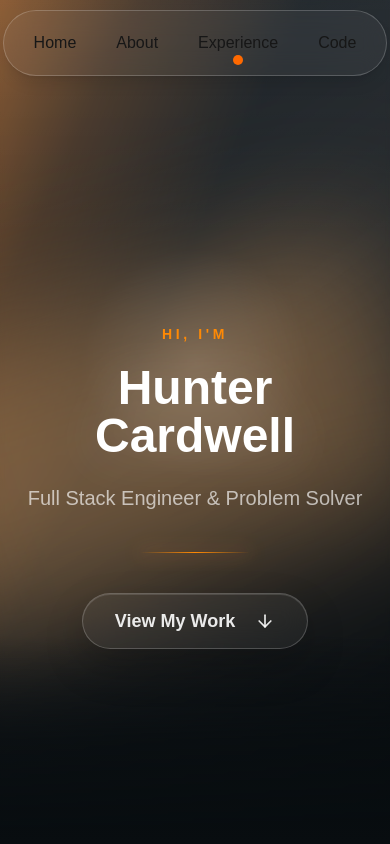
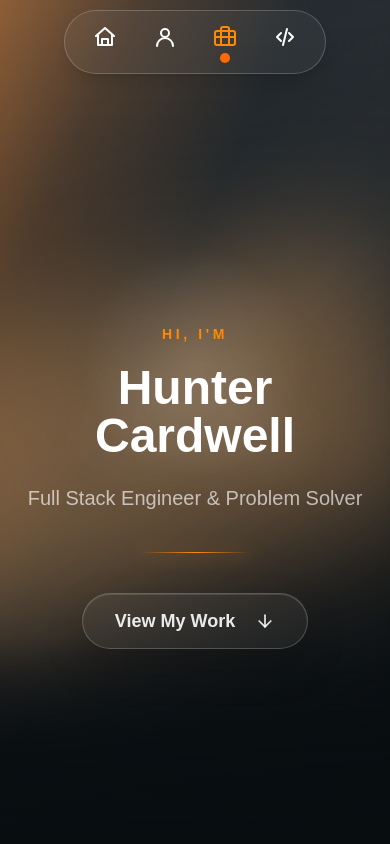
Before and after one commit to hcardwell0609/portfolio, a Next.js app: page / in a window 390 px wide. Shown: the top 844 px of the page. Built offline with nearby package versions, Linux system fonts and the light colour scheme.

Commit message:
feat: add mobile menu

```diff
--- a/src/components/layout/Navbar.tsx
+++ b/src/components/layout/Navbar.tsx
@@ -5,19 +5,82 @@ import { useEffect, useState } from "react";
 const navItems = [
     {
         name: "Home",
-        path: "#home"
+        path: "#home",
+        icon: (
+            <svg
+                aria-hidden="true"
+                className="h-6 w-6"
+                fill="none"
+                stroke="currentColor"
+                strokeLinecap="round"
+                strokeLinejoin="round"
+                strokeWidth="2"
+                viewBox="0 0 24 24"
+            >
+                <path d="m3 11 9-8 9 8" />
+                <path d="M5 10v10h14V10" />
+                <path d="M9 20v-6h6v6" />
+            </svg>
+        )
     },
     {
         name: "About",
-        path: "#about"
+        path: "#about",
+        icon: (
+            <svg
+                aria-hidden="true"
+                className="h-6 w-6"
+                fill="none"
+                stroke="currentColor"
+                strokeLinecap="round"
+                strokeLinejoin="round"
+                strokeWidth="2"
+                viewBox="0 0 24 24"
+            >
+                <circle cx="12" cy="8" r="4" />
+                <path d="M4 21a8 8 0 0 1 16 0" />
+            </svg>
+        )
     },
     {
         name: "Experience",
-        path: "#experience"
+        path: "#experience",
+        icon: (
+            <svg
+                aria-hidden="true"
+                className="h-6 w-6"
+                fill="none"
+                stroke="currentColor"
+                strokeLinecap="round"
+                strokeLinejoin="round"
+                strokeWidth="2"
+                viewBox="0 0 24 24"
+            >
+                <path d="M16 20V4a2 2 0 0 0-2-2h-4a2 2 0 0 0-2 2v16" />
+                <rect height="14" rx="2" width="20" x="2" y="6" />
+                <path d="M2 12h20" />
+            </svg>
+        )
     },
     {
         name: "Code",
-        path: "#code"
+        path: "#code",
+        icon: (
+            <svg
+                aria-hidden="true"
+                className="h-6 w-6"
+                fill="none"
+                stroke="currentColor"
+                strokeLinecap="round"
+                strokeLinejoin="round"
+                strokeWidth="2"
+                viewBox="0 0 24 24"
+            >
+                <path d="m8 8-4 4 4 4" />
+                <path d="m16 8 4 4-4 4" />
+                <path d="m14 4-4 16" />
+            </svg>
+        )
     },
 ]
 
@@ -87,8 +150,8 @@ export default function Navbar() {
     }
 
     return (
-        <nav className="w-full fixed z-[10000]">
-            <div className="mx-auto w-fit bg-white/5 py-[10px] px-[30px] mt-[10px] flex gap-[40px] rounded-full backdrop-blur-md border border-white/20 shadow-lg">
+        <nav className="fixed z-[10000] w-full px-4">
+            <div className="mx-auto mt-[10px] flex w-fit max-w-full gap-5 rounded-full border border-white/20 bg-white/5 px-5 py-[10px] shadow-lg backdrop-blur-md sm:gap-[40px] sm:px-[30px]">
 
                 {navItems.map((item) => {
 
@@ -96,18 +159,44 @@ export default function Navbar() {
 
                     return (
 
-                    <button className="group hover:cursor-pointer h-fit"
+                    <button
+                        className={`
+                        group
+                        flex
+                        h-fit
+                        min-w-10
+                        flex-col
+                        items-center
+                        text-sm
+                        font-medium
+                        transition
+                        duration-300
+                        hover:cursor-pointer
+                        hover:text-orange-400
+                        sm:min-w-0
+                        sm:text-base
+                        ${
+                            active
+                             ? "text-orange-400"
+                             : "text-white"
+                        }
+                        `}
                         key={item.path}
                         onClick={() => scrollToSection(item.path)}
+                        aria-label={item.name}
                     >
-                        <div className="h-[10px] w-[10px]"></div>
-                        {item.name}
+                        <div className="grid h-8 place-items-center sm:hidden">
+                            {item.icon}
+                        </div>
+                        <span className="hidden sm:block">
+                            {item.name}
+                        </span>
                         <div className={`
                         h-[10px]
                         w-[10px]
                         rounded-full
-                        justify-self-center
-                        transition duration-400
+                        transition
+                        duration-300
                         group-hover:bg-orange-500/70
                         ${
                             active
```
